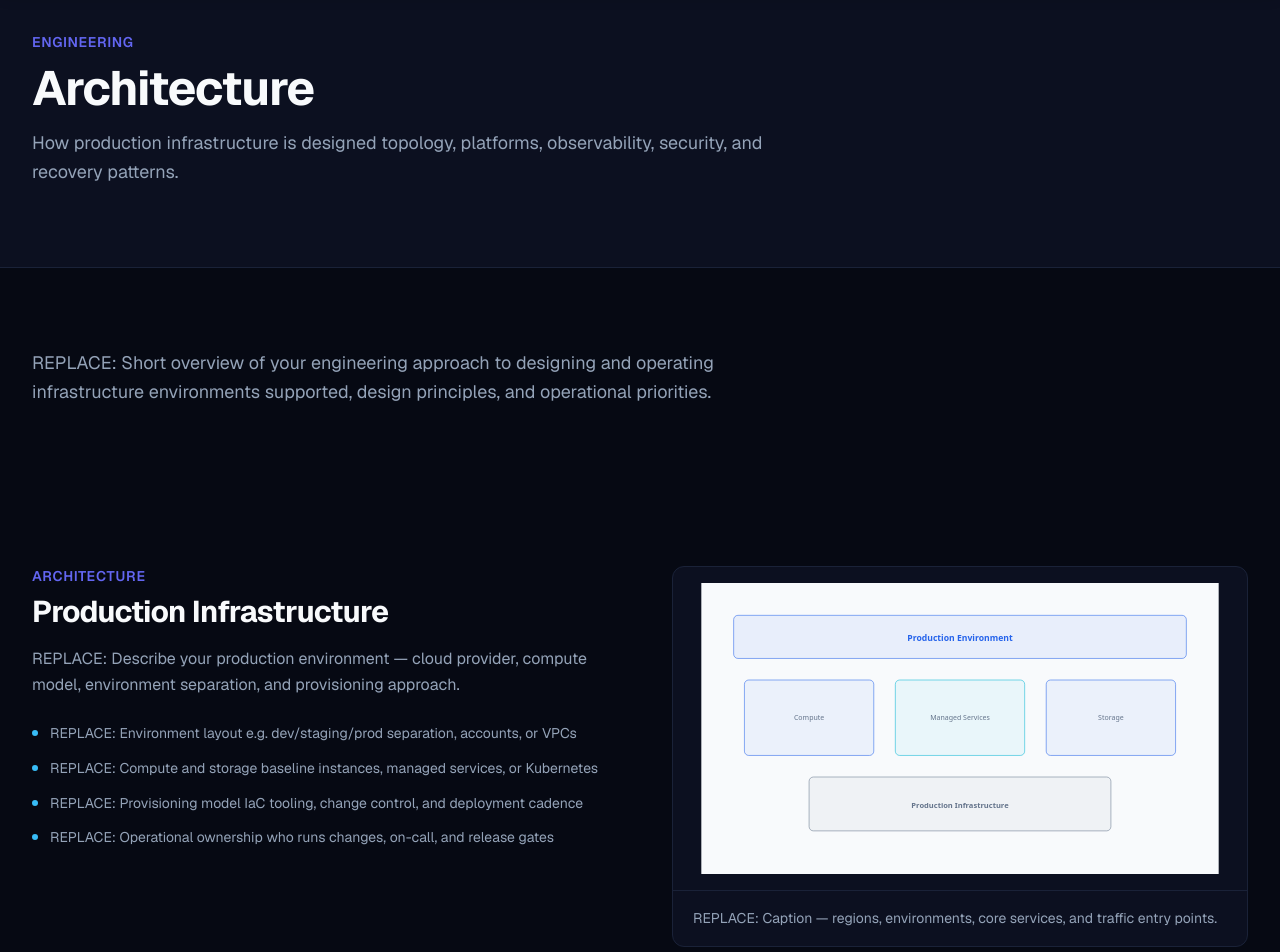
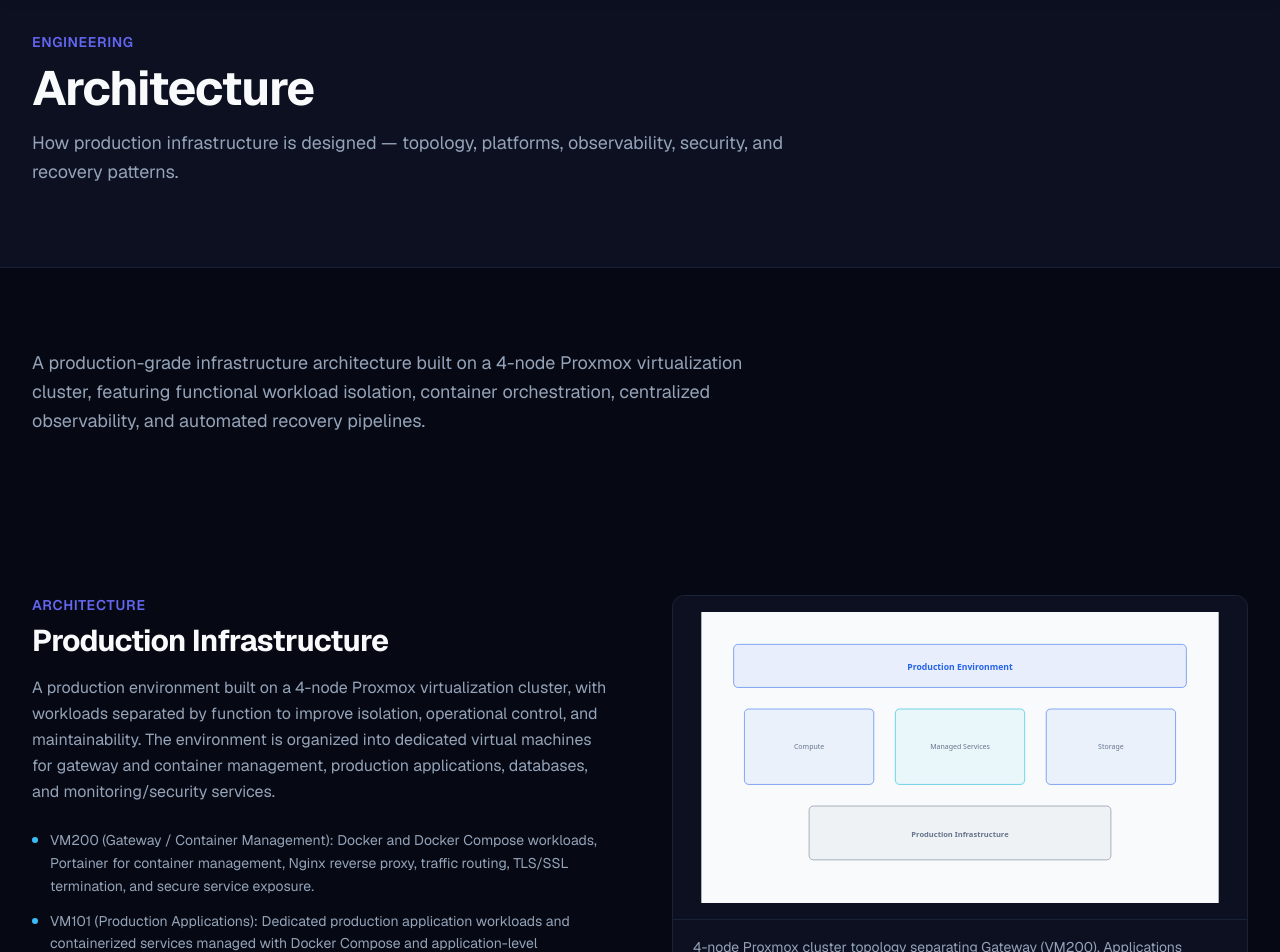
Before and after one commit to prakriti515/prakriti-portfolio, a Next.js app: page /architecture in a window 1280 px wide. Shown: the part 80-1032 px from the top of the page. Built offline with nearby package versions, Linux system fonts and the light colour scheme.

Commit message:
Update Production Infrastructure architecture with Proxmox cluster and VM layout

```diff
--- a/data/architecture.ts
+++ b/data/architecture.ts
@@ -30,9 +30,9 @@ export type TechnologyDecision = {
 export const architecturePageMeta = {
   title: "Architecture",
   description:
-    "How production infrastructure is designed topology, platforms, observability, security, and recovery patterns.",
+    "How production infrastructure is designed — topology, platforms, observability, security, and recovery patterns.",
   intro:
-    "REPLACE: Short overview of your engineering approach to designing and operating infrastructure environments supported, design principles, and operational priorities.",
+    "A production-grade infrastructure architecture built on a 4-node Proxmox virtualization cluster, featuring functional workload isolation, container orchestration, centralized observability, and automated recovery pipelines.",
 } as const;
 
 export const architectureSections: ArchitectureSection[] = [
@@ -40,18 +40,19 @@ export const architectureSections: ArchitectureSection[] = [
     id: "production-infrastructure",
     title: "Production Infrastructure",
     intro:
-      "REPLACE: Describe your production environment — cloud provider, compute model, environment separation, and provisioning approach.",
+      "A production environment built on a 4-node Proxmox virtualization cluster, with workloads separated by function to improve isolation, operational control, and maintainability. The environment is organized into dedicated virtual machines for gateway and container management, production applications, databases, and monitoring/security services.",
     points: [
-      "REPLACE: Environment layout e.g. dev/staging/prod separation, accounts, or VPCs",
-      "REPLACE: Compute and storage baseline instances, managed services, or Kubernetes",
-      "REPLACE: Provisioning model IaC tooling, change control, and deployment cadence",
-      "REPLACE: Operational ownership who runs changes, on-call, and release gates",
+      "VM200 (Gateway / Container Management): Docker and Docker Compose workloads, Portainer for container management, Nginx reverse proxy, traffic routing, TLS/SSL termination, and secure service exposure.",
+      "VM101 (Production Applications): Dedicated production application workloads and containerized services managed with Docker Compose and application-level configuration.",
+      "VM202 (Databases): Dedicated database workloads with strict separation of application and database resources, plus automated database backup and recovery processes.",
+      "VM203 (Monitoring & Security): Prometheus for infrastructure and service metrics, Grafana for visualization and dashboards, Loki for centralized log collection, and security services.",
+      "Operational Readiness: Clear resource boundaries between application, database, gateway, and observability workloads making troubleshooting, maintenance, security hardening, automated backups, and recovery readiness more manageable.",
     ],
     diagram: {
       src: "/images/architecture/production-infrastructure.svg",
-      alt: "Production infrastructure diagram placeholder",
+      alt: "4-node Proxmox production infrastructure cluster layout",
       caption:
-        "REPLACE: Caption — regions, environments, core services, and traffic entry points.",
+        "4-node Proxmox cluster topology separating Gateway (VM200), Applications (VM101), Databases (VM202), and Observability (VM203).",
     },
   },
   {
```
